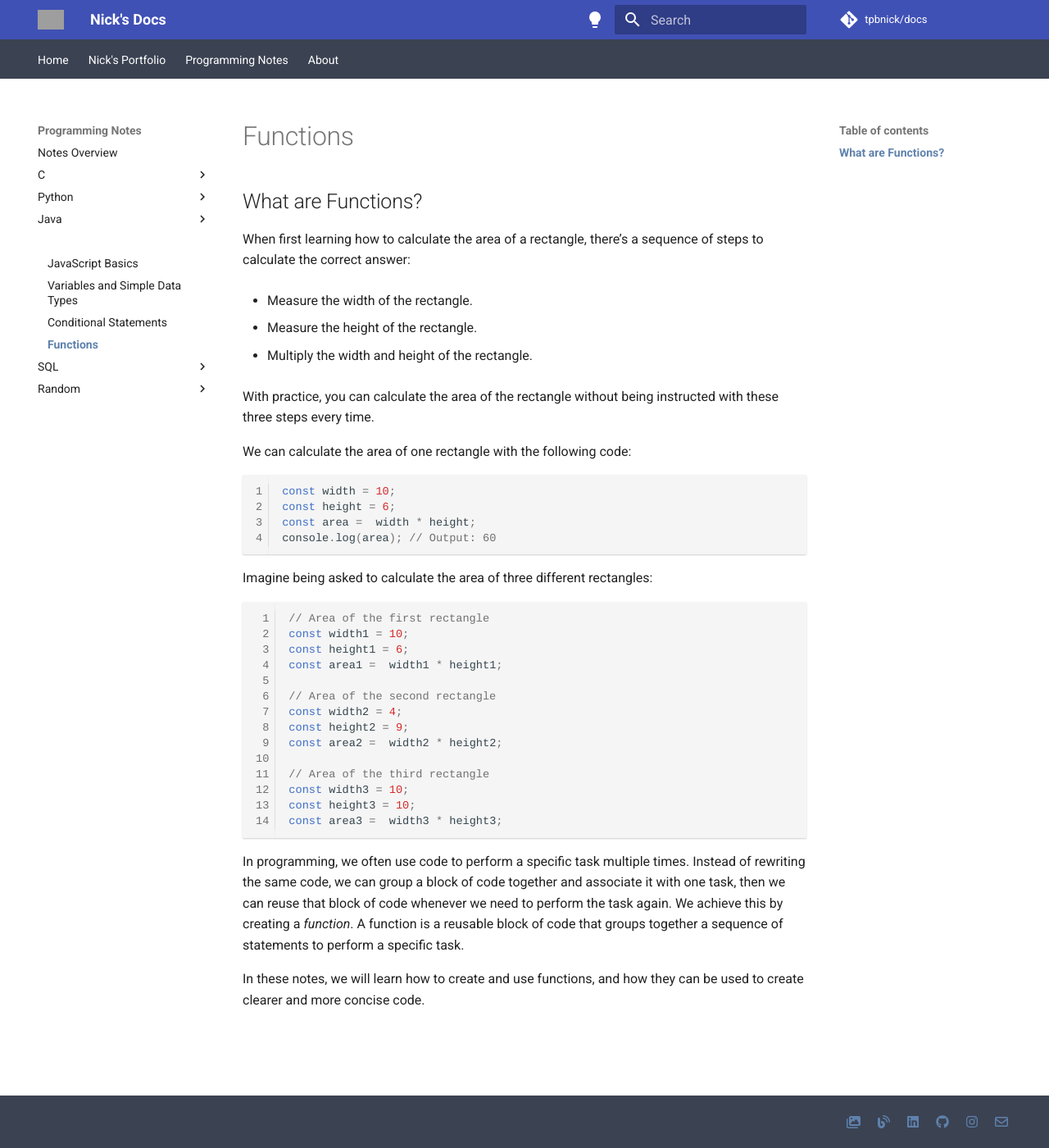
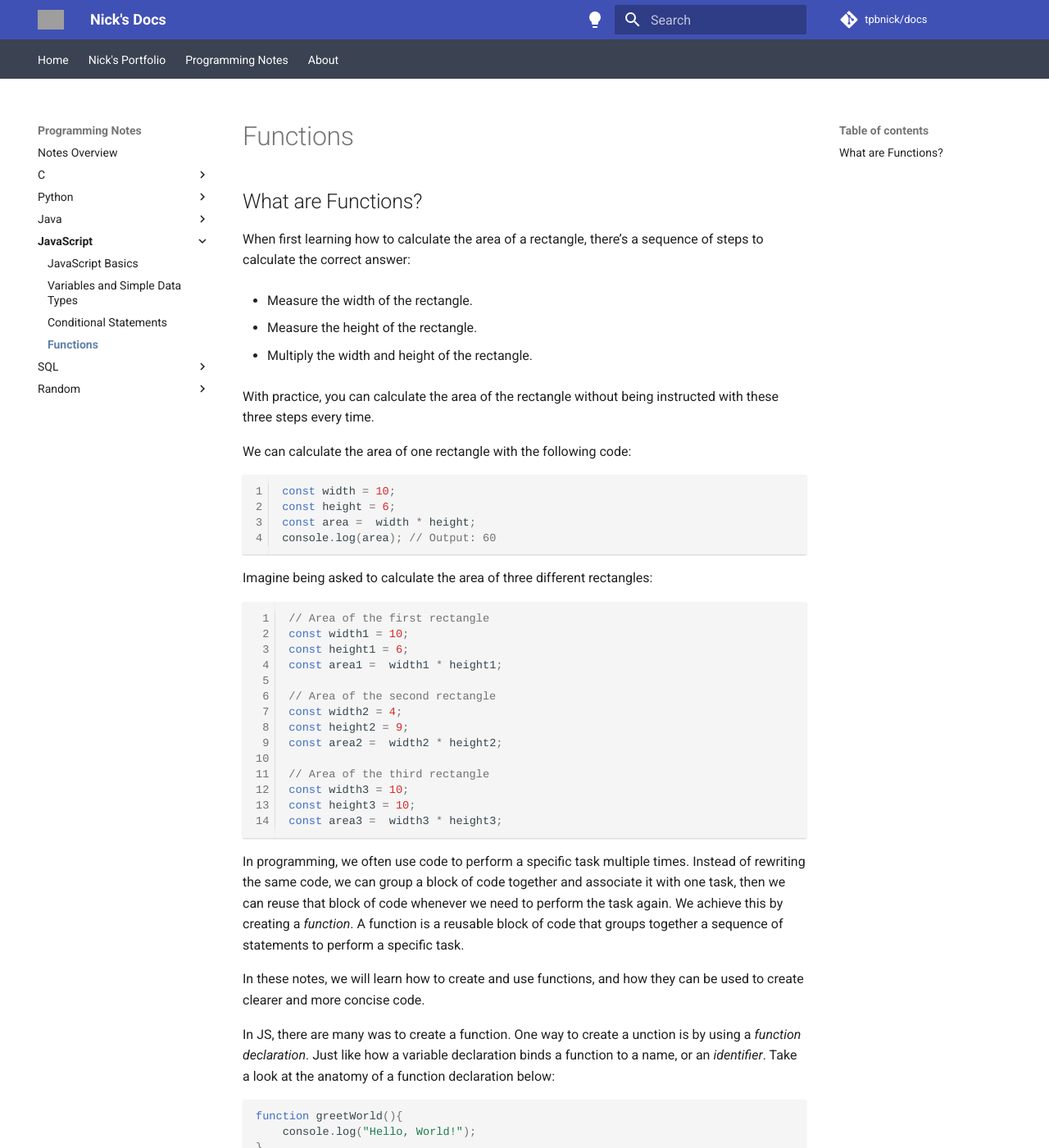
Before and after one commit to tpbnick/docs, an MkDocs documentation site: the page built from docs/js-functions.md, in a window 1280 px wide and 1400 px high. Shown: the whole window at 82% size. Built offline with MkDocs 1.6.1 and Material for MkDocs 9.7.7, drawn with Linux system fonts in a browser that asks for light colours; comment, search, counter and statistics services are not loaded; some of the changed text lies outside the part shown; grey boxes are pictures that could not be loaded.

Commit message:
Commit 9/1
More js docs

````diff
--- a/docs/js-functions.md
+++ b/docs/js-functions.md
@@ -37,3 +37,17 @@
 In programming, we often use code to perform a specific task multiple times. Instead of rewriting the same code, we can group a block of code together and associate it with one task, then we can reuse that block of code whenever we need to perform the task again. We achieve this by creating a *function*. A function is a reusable block of code that groups together a sequence of statements to perform a specific task.
 
 In these notes, we will learn how to create and use functions, and how they can be used to create clearer and more concise code.
+
+In JS, there are many was to create a function.  One way to create a unction is by using a *function declaration*.   Just like how a variable declaration binds a function to a name, or an *identifier*.  Take a look at the anatomy of a function declaration below:
+```js
+function greetWorld(){
+    console.log("Hello, World!");
+}
+```
+A function declaration consists of:
+
+* The `#!js function` keyword.
+
+* The name of the function, or its identifier, followed by parentheses.
+
+* A function body, or the block of statements required to perform a specific task, enclosed in the function's curly brackets, `{}`.
--- a/docs/stylesheets/extra.css
+++ b/docs/stylesheets/extra.css
@@ -145,5 +145,5 @@
 }
 
 .md-nav--primary .md-nav__item--active>.md-nav__link {
-    color: white;
+    font-weight: bolder;
 }
````
